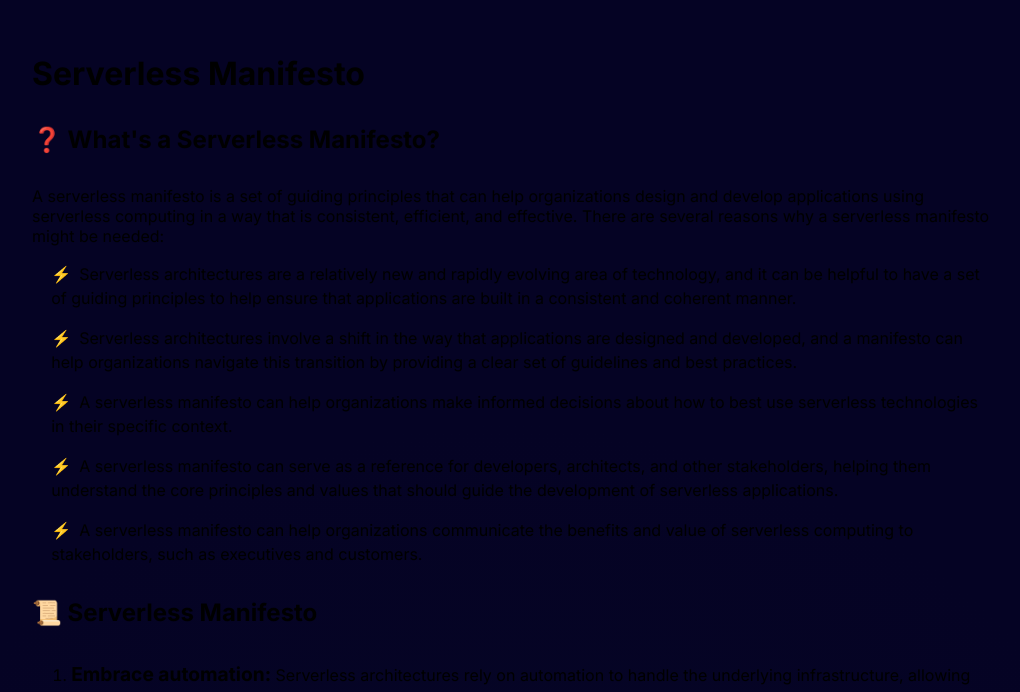
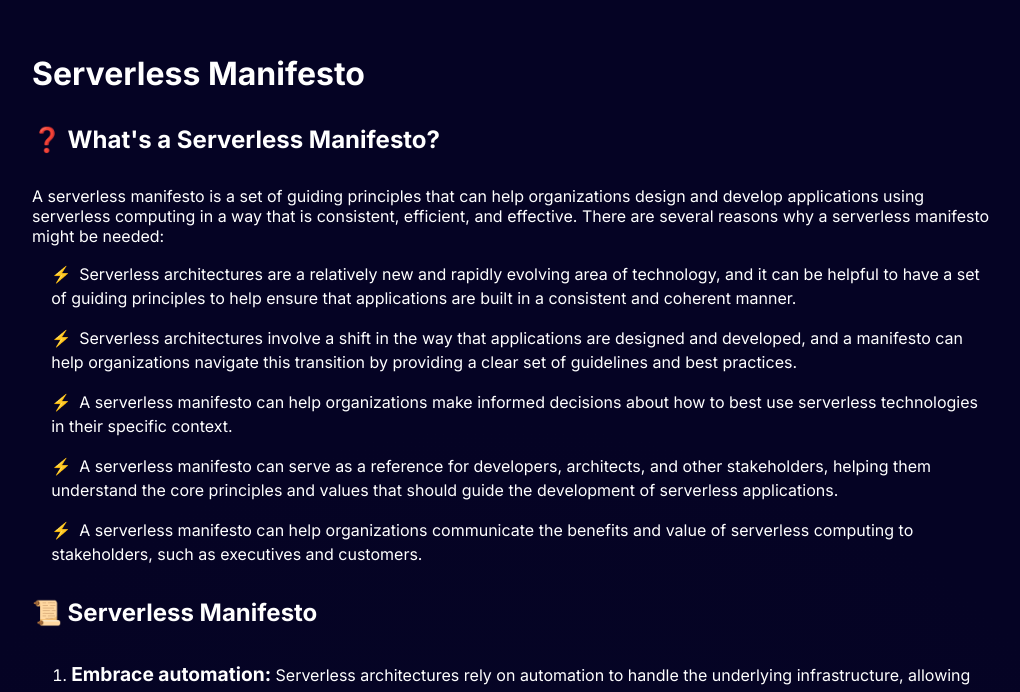
Before and after one commit to TastefulElk/serverless-manifesto, a Next.js app: page / in a window 1280 px wide. Shown: the part 106-798 px from the top of the page, without its empty margins (128-1148 px from the left). Built offline with nearby package versions, Linux system fonts and the light colour scheme.

Commit message:
update default foreground color

```diff
--- a/styles/globals.css
+++ b/styles/globals.css
@@ -5,7 +5,7 @@
     'Roboto Mono', 'Oxygen Mono', 'Ubuntu Monospace', 'Source Code Pro',
     'Fira Mono', 'Droid Sans Mono', 'Courier New', monospace;
 
-  --foreground-rgb: 0, 0, 0;
+  --foreground-rgb: 255, 255, 255;
   --background-start-rgb: 214, 219, 220;
   --background-end-rgb: 255, 255, 255;
 
@@ -90,7 +90,7 @@ body {
   /* background: rgb(94,120,247);
   background: radial-gradient(circle, rgba(94,120,247,1) 0%, rgba(252,70,107,1) 100%); */
   background: rgb(6,6,38);
-background: radial-gradient(circle, rgba(6,6,38,1) 0%, rgba(5,3,36,1) 51%);
+  background: radial-gradient(circle, rgba(6,6,38,1) 0%, rgba(5,3,36,1) 51%);
 
   /* background: linear-gradient(
       to bottom,
```
